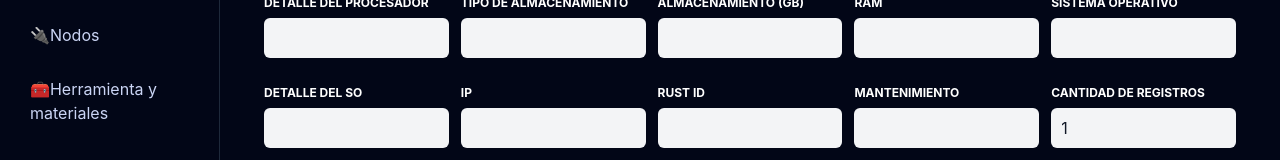
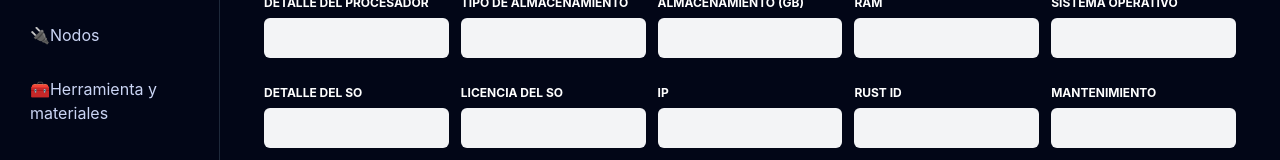
Before and after one commit to WICHO95199159/Erp-inventario, a Vue app in the folder frontend/: page /computo in a window 1280 px wide. Shown: the part 388-548 px from the top of the page. Built offline with nearby package versions, Linux system fonts and the light colour scheme; no server answers.

Commit message:
campo form computo

```diff
--- a/frontend/src/components/ComputoForm.vue
+++ b/frontend/src/components/ComputoForm.vue
@@ -180,6 +180,13 @@
 
       <BaseInput
         label="DETALLE DEL SO"
+        v-model="form.detalle_so"
+        :disabled="consultando"
+        :error="errors.detalle_so"
+      />
+
+      <BaseInput
+        label="LICENCIA DEL SO"
         v-model="form.detalle_so"
         :disabled="consultando"
         :error="errors.detalle_so"
```
